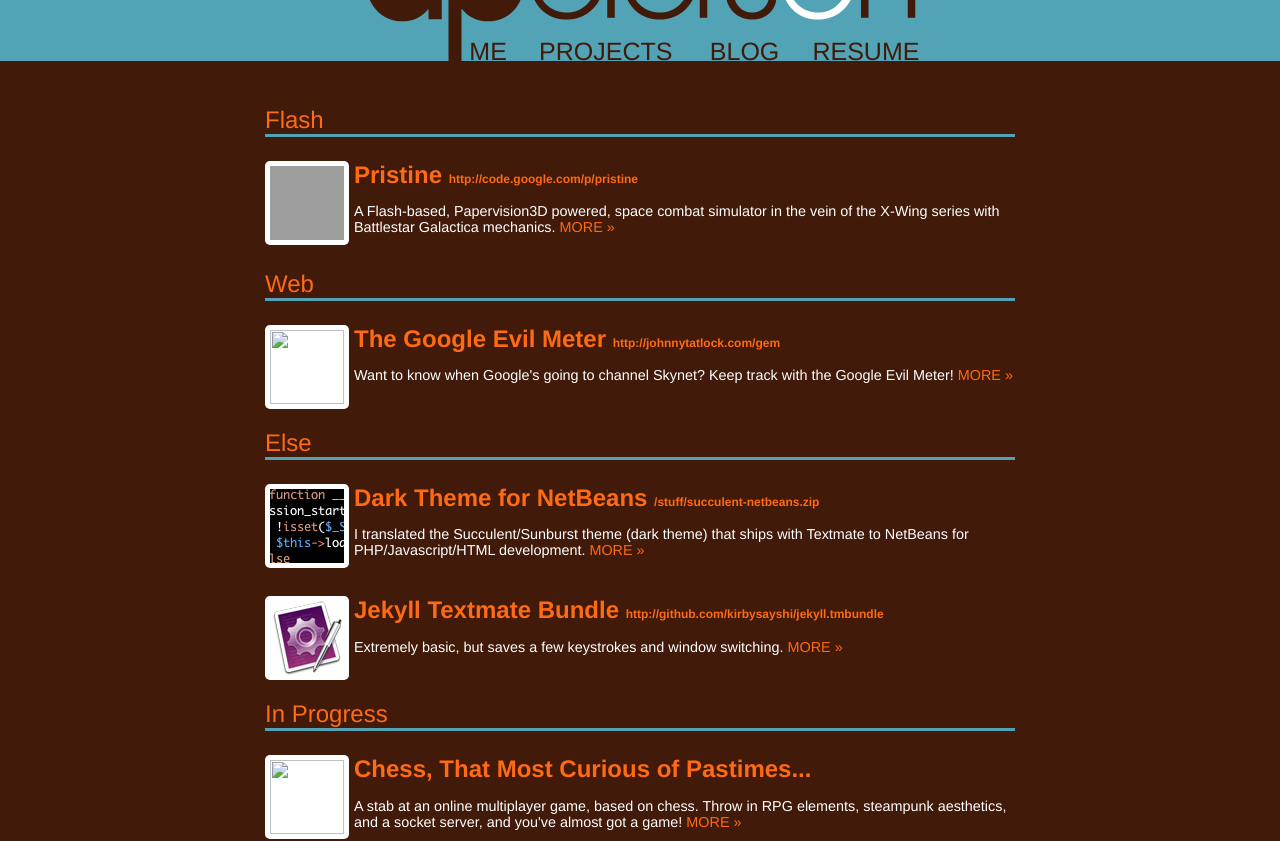
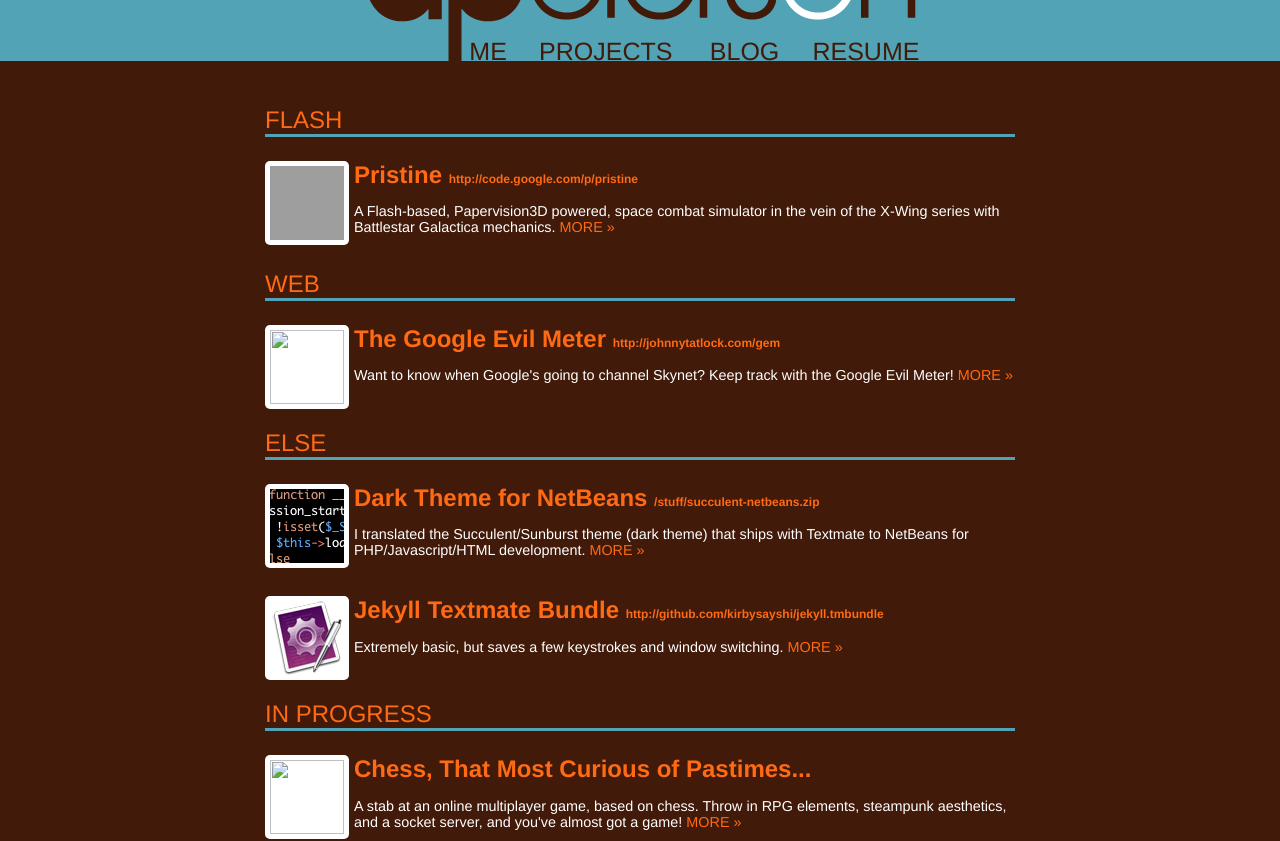
Before and after one commit to kirbysayshi/kirbysayshi.github.com, a Jekyll site: the page built from projects.html, in a window 1280 px wide. Shown: the part 181-1022 px from the top of the page. Built offline with Jekyll 4.4.1, drawn with Linux system fonts in a browser that asks for light colours; nearby versions of some CDN libraries; grey boxes are pictures that could not be loaded.

Commit message:
on project, h2s are now links again. h2s sitewide will be capitalized now.

```diff
--- a/css/screen.css
+++ b/css/screen.css
@@ -30,6 +30,7 @@
 	/*background-color: #52A3B5;*/
 	border-bottom: solid #52A3B5 3px;
 	font-weight: normal;
+	text-transform: uppercase;
 }
 
 h1#title{
--- a/projects.html
+++ b/projects.html
@@ -10,7 +10,7 @@
 		<div class="imgholder">
 			<a href="{{ post.url }}"><img src="{{ post.image[0].src }}" alt="{{ post.image[0].alt }}"/></a>
 		</div>
-		<h3>{{ post.title }} <span class='projecturl'><a href="{{ post.projecturl }}">{{ post.projecturl }}</a></span></h3>
+		<h3><a href="{{ post.url }}">{{ post.title }}</a> <span class='projecturl'><a href="{{ post.projecturl }}">{{ post.projecturl }}</a></span></h3>
 		<p>{{ post.oneliner }} <a href="{{ post.url }}" class="more">MORE &raquo;</a></p>
 		<div class="clear"></div>
 	  </div>
@@ -24,7 +24,7 @@
 		<div class="imgholder">
 			<a href="{{ post.url }}"><img src="{{ post.image[0].src }}" alt="{{ post.image[0].alt }}"/></a>
 		</div>
-		<h3>{{ post.title }} <span class='projecturl'><a href="{{ post.projecturl }}">{{ post.projecturl }}</a></span></h3>
+		<h3><a href="{{ post.url }}">{{ post.title }}</a> <span class='projecturl'><a href="{{ post.projecturl }}">{{ post.projecturl }}</a></span></h3>
 		<p>{{ post.oneliner }} <a href="{{ post.url }}" class="more">MORE &raquo;</a></p>
 		<div class="clear"></div>
 	  </div>
@@ -38,7 +38,7 @@
 		<div class="imgholder">
 			<a href="{{ post.url }}"><img src="{{ post.image[0].src }}" alt="{{ post.image[0].alt }}"/></a>
 		</div>
-		<h3>{{ post.title }} <span class='projecturl'><a href="{{ post.projecturl }}">{{ post.projecturl }}</a></span></h3>
+		<h3><a href="{{ post.url }}">{{ post.title }}</a> <span class='projecturl'><a href="{{ post.projecturl }}">{{ post.projecturl }}</a></span></h3>
 		<p>{{ post.oneliner }} <a href="{{ post.url }}" class="more">MORE &raquo;</a></p>
 		<div class="clear"></div>
 	  </div>
@@ -52,7 +52,7 @@
 		<div class="imgholder">
 			<a href="{{ post.url }}"><img src="{{ post.image[0].src }}" alt="{{ post.image[0].alt }}"/></a>
 		</div>
-		<h3>{{ post.title }} <span class='projecturl'><a href="{{ post.projecturl }}">{{ post.projecturl }}</a></span></h3>
+		<h3><a href="{{ post.url }}">{{ post.title }}</a> <span class='projecturl'><a href="{{ post.projecturl }}">{{ post.projecturl }}</a></span></h3>
 		<p>{{ post.oneliner }} <a href="{{ post.url }}" class="more">MORE &raquo;</a></p>
 		<div class="clear"></div>
 	  </div>
```
